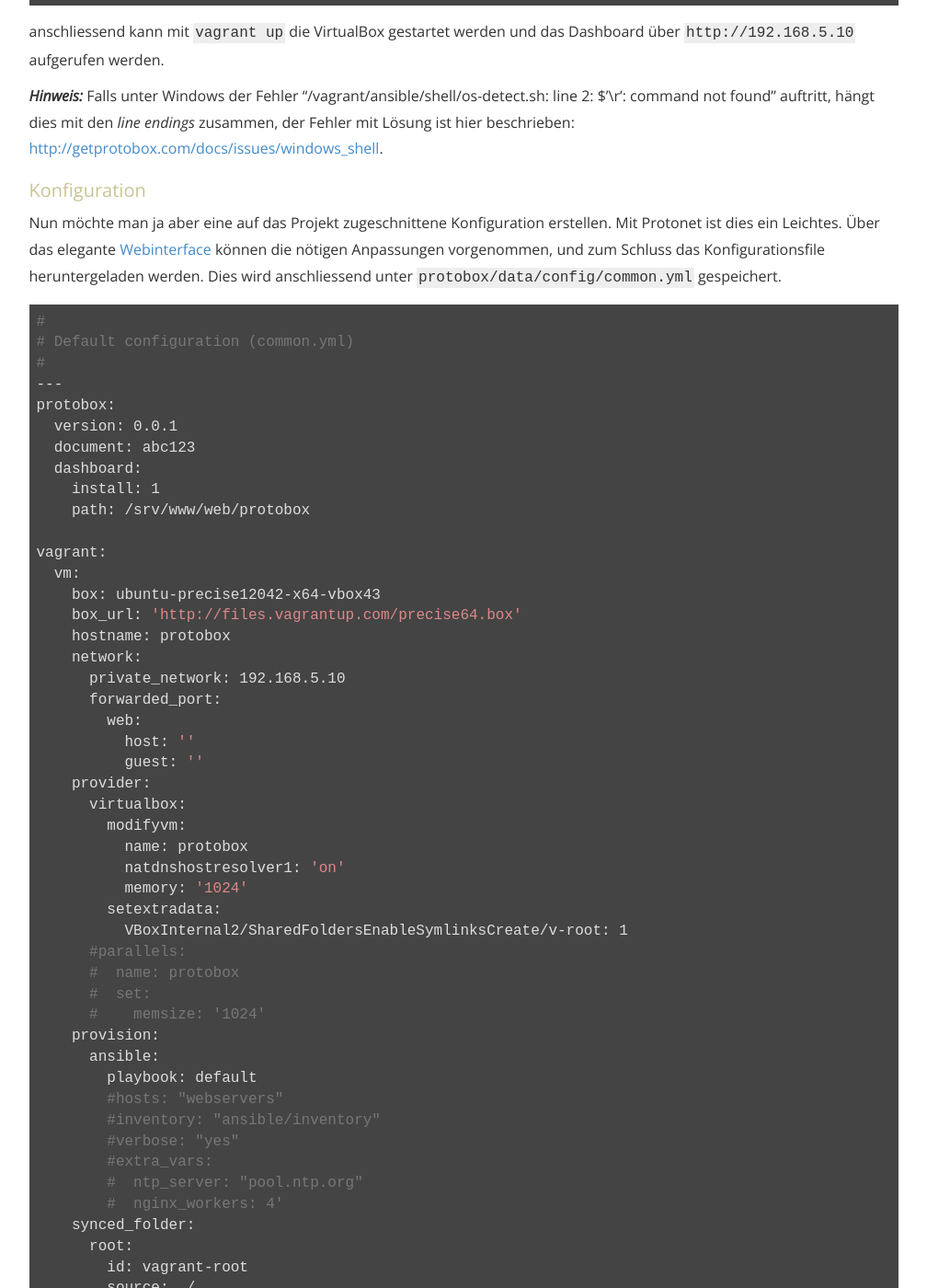
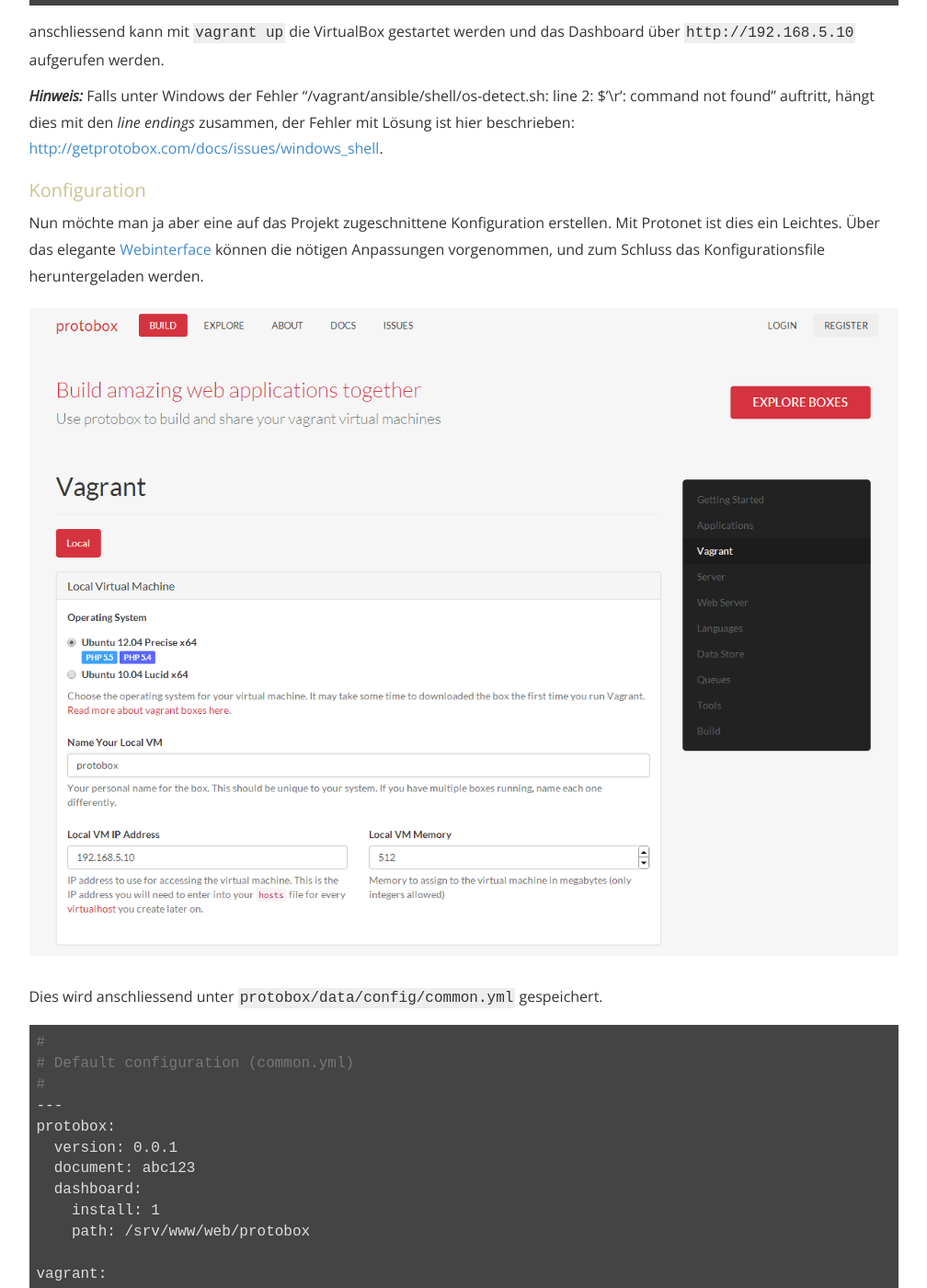
Before and after one commit to lufehr/lufehr.github.io, a Jekyll site: the page built from _posts/2014-02-13-webdev-project-setup-with-vagrant-protobox.md, in a window 1280 px wide and 1400 px high, scrolled down 1658 px. Shown: the whole window at 92% size, without its empty margins (136-1144 px from the left). Built offline with Jekyll 4.4.1, drawn with Linux system fonts in a browser that asks for light colours; Markdown is read by kramdown in place of the engine named in the settings; comment, search, counter and statistics services are not loaded.

Commit message:
Post: webdev project setup with vagrant and protobox

```diff
--- a/_posts/2014-02-13-webdev-project-setup-with-vagrant-protobox.md
+++ b/_posts/2014-02-13-webdev-project-setup-with-vagrant-protobox.md
@@ -39,7 +39,11 @@
 
 ###Konfiguration
 
-Nun möchte man ja aber eine auf das Projekt zugeschnittene Konfiguration erstellen. Mit Protonet ist dies ein Leichtes. Über das elegante [Webinterface](http://getprotobox.com) können die nötigen Anpassungen vorgenommen, und zum Schluss das Konfigurationsfile heruntergeladen werden. Dies wird anschliessend unter `protobox/data/config/common.yml` gespeichert.
+Nun möchte man ja aber eine auf das Projekt zugeschnittene Konfiguration erstellen. Mit Protonet ist dies ein Leichtes. Über das elegante [Webinterface](http://getprotobox.com) können die nötigen Anpassungen vorgenommen, und zum Schluss das Konfigurationsfile heruntergeladen werden.
+
+![]({{ site.url }}/assets/{{page.assets}}/protobox-ui.png)
+
+Dies wird anschliessend unter `protobox/data/config/common.yml` gespeichert.
 
 {% highlight bash %}
 #
@@ -345,6 +349,8 @@
 
 Nun kann die Box mittels `vagrant up` gestartet werden. Der erste Start dauert dabei etwas länger, da das ganze Provisioning durchgeführt wird.
 
+![]({{ site.url }}/assets/{{page.assets}}/run.png)
+
 ###Zugriff
 
 Je nach Konfiguration des Apache VHOSTS muss nun lediglich noch ein Host-Eintrag erfasst werden
```
Also changed, not shown: other parts of _posts/2014-02-13-webdev-project-setup-with-vagrant-protobox.md (+1 -1 lines), assets/2014-02-13-webdev-project-setup-with-vagrant-protobox/protobox-ui.png (added), assets/2014-02-13-webdev-project-setup-with-vagrant-protobox/run.png (added).
